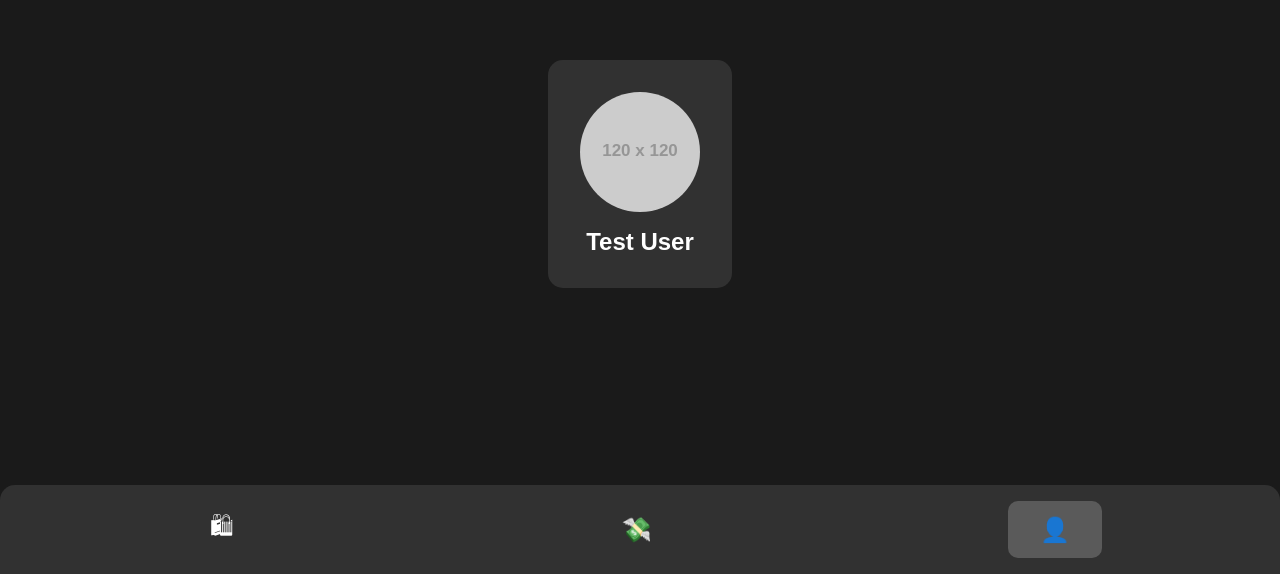
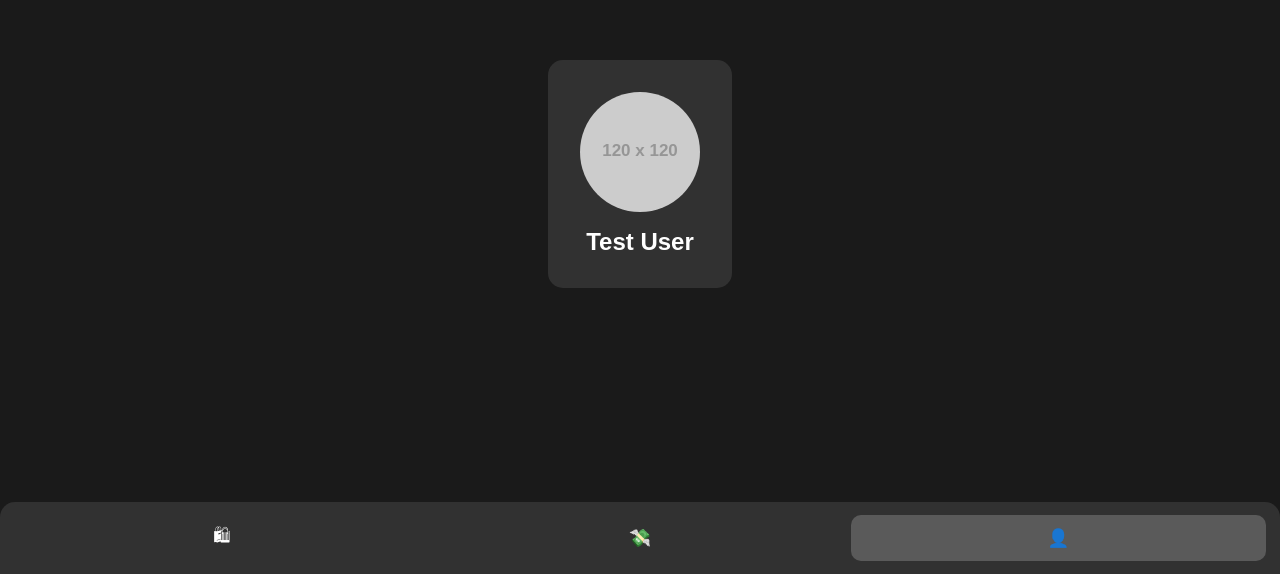
Before and after one commit to kotmega8/CryptoAppTG, a website: page public/profile.html in a window 1280 px wide. Shown: the part 226-800 px from the top of the page. Drawn offline with Linux system fonts and the light colour scheme; placeholder pictures from the web are drawn by us.

Commit message:
newbutton

```diff
--- a/public/css/style.css
+++ b/public/css/style.css
@@ -89,9 +89,9 @@ body {
     left: 0;
     right: 0;
     background: rgba(255, 255, 255, 0.1);
-    padding: 1rem;
+    padding: 0.8rem;
     display: flex;
-    justify-content: space-around;
+    justify-content: space-between;
     border-top-left-radius: 15px;
     border-top-right-radius: 15px;
 }
@@ -100,10 +100,14 @@ body {
     background: none;
     border: none;
     color: white;
-    font-size: 1.5rem;
-    padding: 0.5rem 2rem;
+    font-size: 1.1rem;
+    padding: 0.5rem 0.6rem;
     cursor: pointer;
     transition: opacity 0.3s ease;
+    flex: 1;
+    margin: 0 0.1rem;
+    min-width: 0;
+    text-align: center;
 }
 
 .nav-button:hover {
```
Also changed, not shown: public/index.html (+1 -0 lines).
